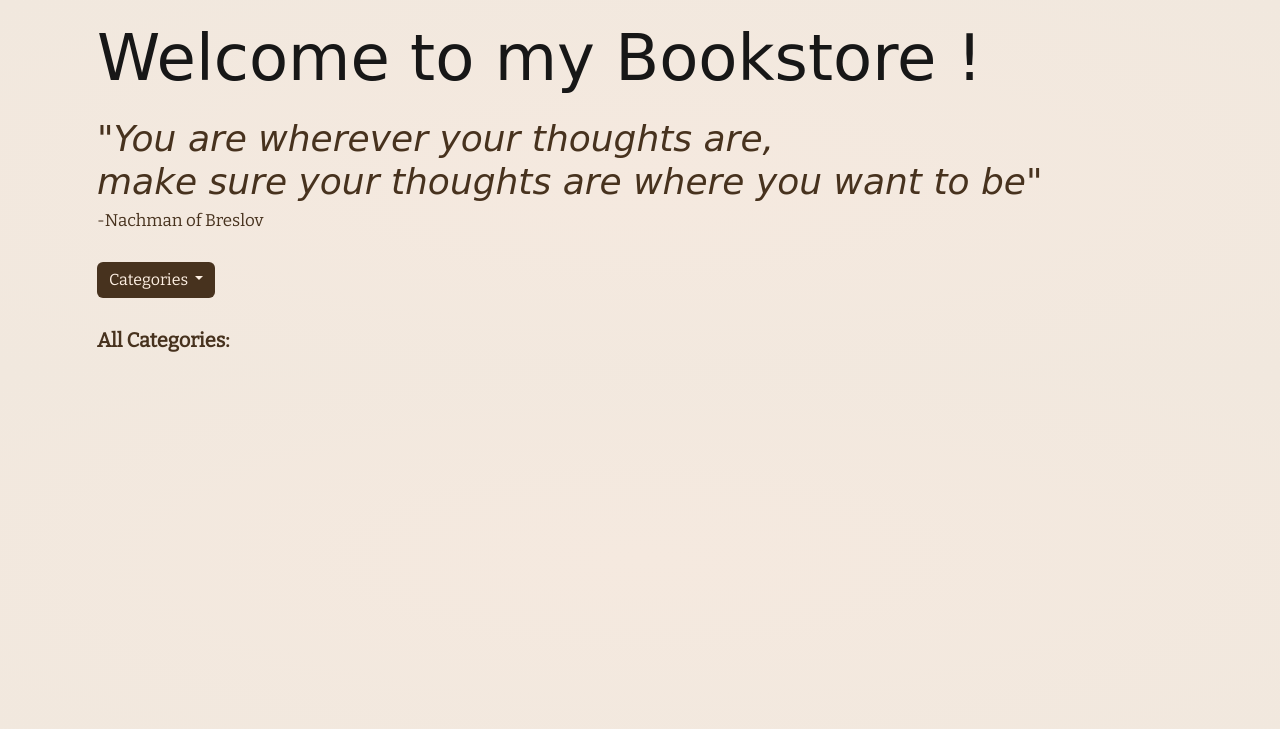
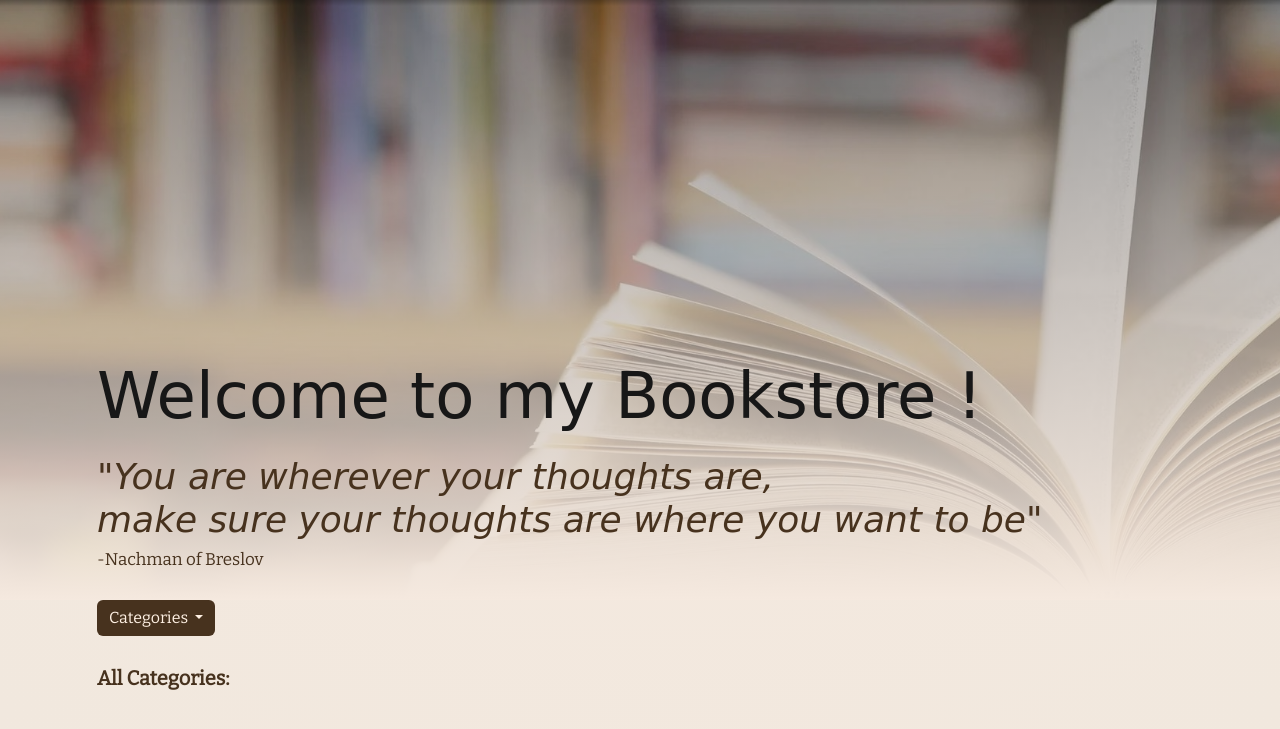
Before and after one commit to eliyasamary/Web-and-cloud, a PHP site: page /books_list.php in a window 1280 px wide. Shown: the top 729 px of the page. Run offline with PHP 8.4, Linux system fonts and the light colour scheme; data that the repository does not hold is empty; some web fonts are replaced.

Commit message:
Add files via upload

```diff
--- a/ex5/book_page.php
+++ b/ex5/book_page.php
@@ -41,6 +41,7 @@
 		echo '<img class="book-img" src="' . $img . '">';
 		echo '<p class="book-desc">' . $row["desc"] .'</p>';
 		?>
+		<a href="books_list.php" class="go-back">Go Back</a>
 
 		<?php
 			mysqli_free_result($result);
--- a/ex5/books_list.php
+++ b/ex5/books_list.php
@@ -24,10 +24,17 @@
 		<script src="js/script.js"></script>
 	</head>
 	<body>
-	    <div class="container">
-		<h1 class="title">Welcome to my Bookstore !</h1>
-		<h2 class="title"><i>"You are wherever your thoughts are,<br> make sure your thoughts are where you want to be"</i></h2>
-		<h3 class="title">-Nachman of Breslov</h3>
+
+		<header class="header">
+			<div class="overlay">
+				<div class="header-content container">
+					<h1 class="title">Welcome to my Bookstore !</h1>
+					<h2 class="title"><i>"You are wherever your thoughts are,<br> make sure your thoughts are where you want to be"</i></h2>
+					<h3 class="title">-Nachman of Breslov</h3>
+				</div>
+			</div>
+		</header>
+		<div class="container">
 		<div class="dropdown">
 			<button class="btn btn-secondary dropdown-toggle" type="button" id="dropdownMenuButton1" data-bs-toggle="dropdown" aria-expanded="false">
 				Categories
@@ -56,7 +63,7 @@
 				if(!$img)$img = "images/default.png";
 				echo '<div class="col">';
 				echo    '<div class="card book-card">';
-				echo    	'<a href="book_page.php?bookId=' . $row["id"] . '">';
+				echo    	'<a href="book_page.php?bookId=' . $row["id"] . '" class="book-card-link">';
 				echo 			'<img class="book-img" src="' . $img . '" class="card-img-top">';
 				echo   			'<h5 class="card-title">' . $row["name"] . '</h5>';
 				echo		'</a>';
--- a/ex5/css/style.css
+++ b/ex5/css/style.css
@@ -11,12 +11,50 @@ body{
     background: content-box radial-gradient(#f5e9df, #F1E8DE);
     color: #47321e;
 }
+.header {
+    width: 100%;
+    min-height: 600px;
+    display: -webkit-box;
+    display: -ms-flexbox;
+    display: -webkit-flex;
+    display: flex;
+    flex-direction: column;
+    -webkit-justify-content: center;
+    -ms-flex-pack: center;
+    justify-content: center;
+    background-image: url("../images/header.jpeg");
+    background-size: cover;
+    background-repeat: no-repeat;
+    background-position: center center;
+}
+.header .overlay {
+    position: absolute;
+    display: flex;
+    justify-content: end;
+    flex-direction: column;
+    top: 0;
+    left: 0;
+    width: 100%;
+    height: 600px;
+    background-image: -webkit-linear-gradient(bottom, #f5e9df 0%, rgba(0, 0, 0, 0.35) 99%, rgba(0, 0, 0, 0.5) 100%);
+    background-image: linear-gradient(to top, #f5e9df 0%, rgba(0, 0, 0, 0.35) 99%, rgba(2, 2, 2, 0.5) 100%);
+}
+.go-back{
+    font-size: 24px;
+    font-weight: 600;
+    margin-bottom: 20px;
+}
 a{
     color: #000;
     text-decoration: none;
 }
-a:hover{
-    opacity: 50%;
+.book-card-link{
+    position: relative;
+    top: 0;
+    transition: top ease 0.5s;
+}
+.book-card-link:hover{
+    top: -20px;
 }
 .title{
     margin-left: 15px;
@@ -46,7 +84,6 @@ h3{
     align-items: center;
     justify-content: center;
     text-align: center;
-    /* width: 240px; */
     margin-bottom: 20px;
     border-color: transparent;
     background-color: transparent;
```
Also changed, not shown: ex5/images/header.jpeg (added).
